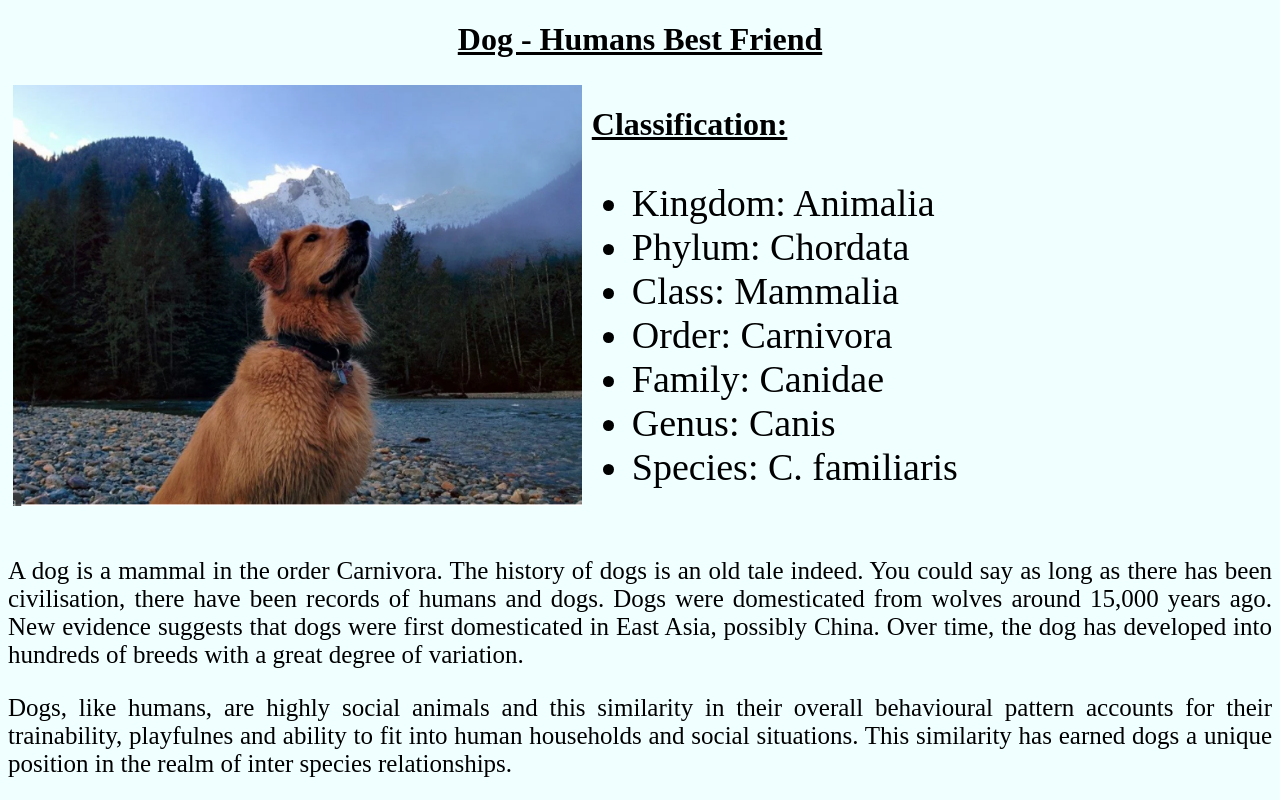
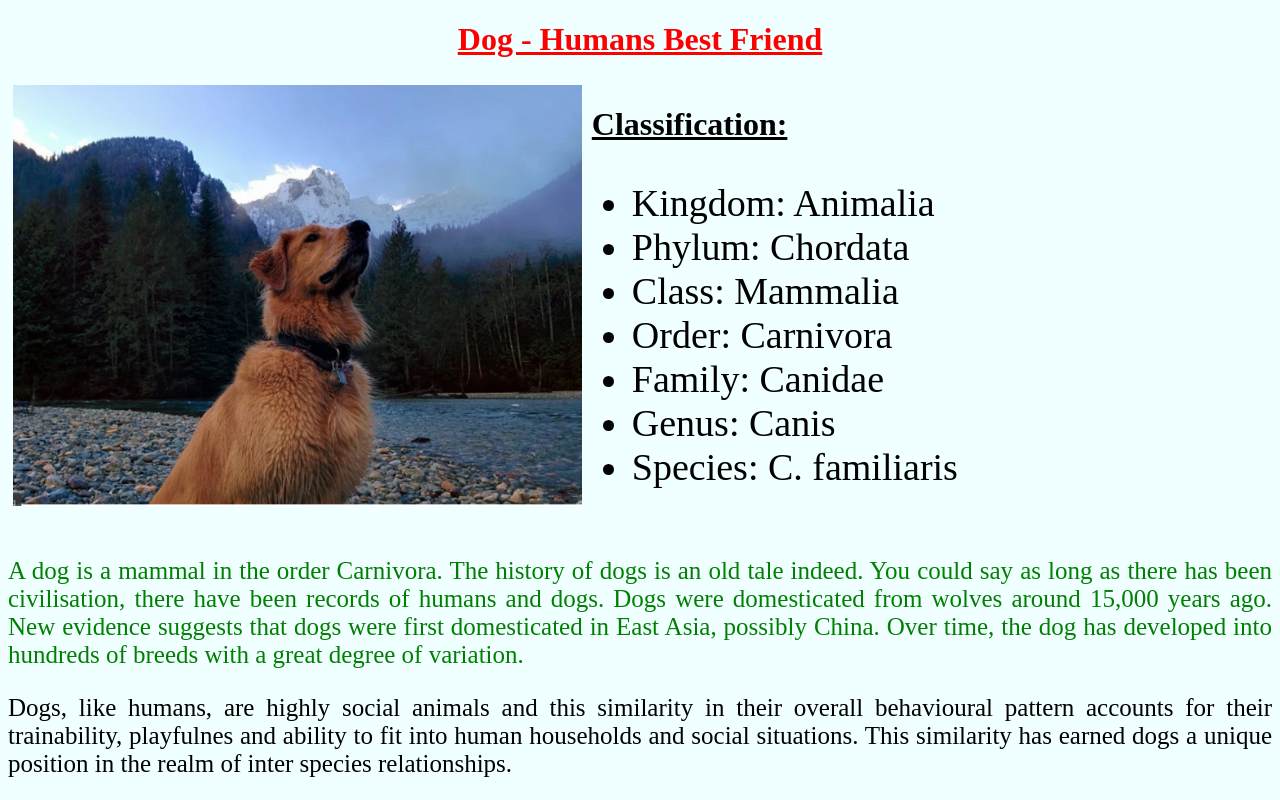
Before and after one commit to CLT-Codecamp-Nov-21/js-assignment-4-html-me-something-LaserBlaster, a website: page index.html in a window 1280 px wide. Shown: the top 800 px of the page. Drawn offline with Linux system fonts and the light colour scheme.

Commit message:
html and css file edited

```diff
--- a/index.html
+++ b/index.html
@@ -32,7 +32,7 @@
 
    <main>
    <article>
-      <p>
+      <p id="testP" class="funParagraph">
          A dog is a mammal in the order Carnivora.
          The history of dogs is an old tale indeed. You could say as long as
          there has been civilisation, there have been records of humans and dogs.
--- a/styles.css
+++ b/styles.css
@@ -12,6 +12,7 @@ body {
 #mainHeading{
    text-align:center;
    text-decoration: underline;
+   color: red;
 }
 
 .column {
@@ -36,6 +37,9 @@ main{
     font-size: 25px;
     text-align: justify;
 }
+.funParagraph{
+    color: green;
+}
 
 .footer{
     text-align: center;
```
